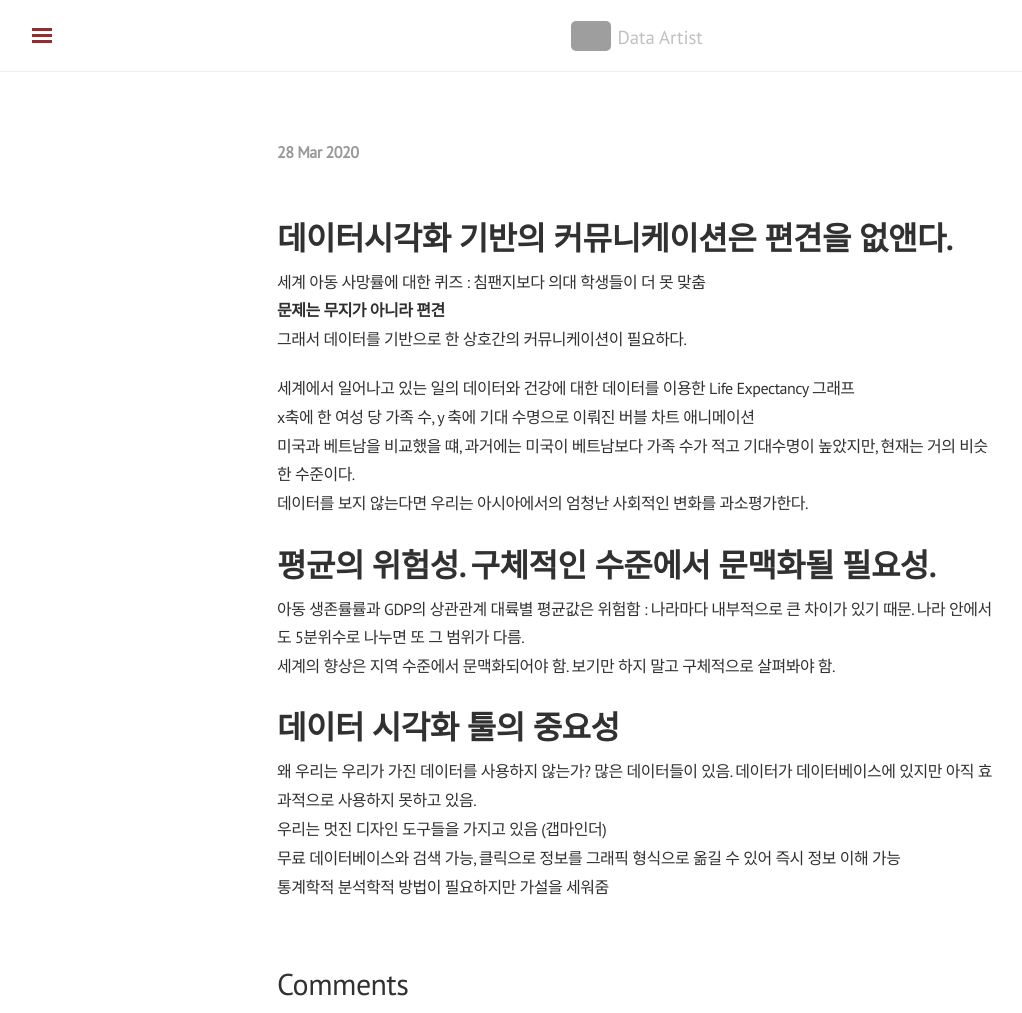
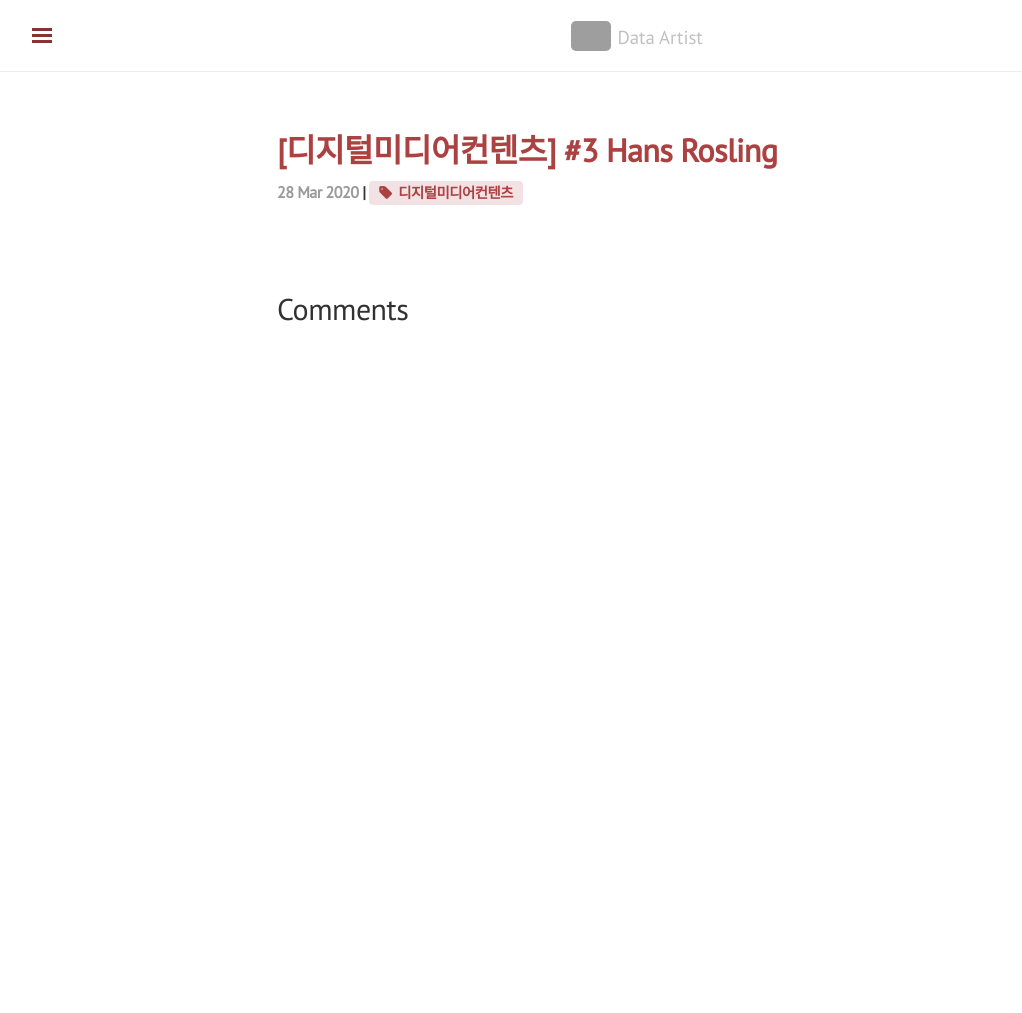
Before and after one commit to shanny924/shanny924.github.io, a Jekyll site: the page built from _posts/2020-03-28-lecture#3.md, in a window 1280 px wide and 1013 px high. Shown: the whole window, without its empty margins (3-1025 px from the left). Built offline with Jekyll 4.4.1, drawn with Linux system fonts in a browser that asks for light colours; nearby versions of some CDN libraries; our own code applies the rules of GitHub Pages for plain Markdown files; comment, search, counter and statistics services are not loaded; grey boxes are pictures that could not be loaded.

Commit message:
Update 2020-03-28-lecture#3.md

```diff
--- a/_posts/2020-03-28-lecture#3.md
+++ b/_posts/2020-03-28-lecture#3.md
@@ -1,32 +1,6 @@
 ---
 layout: post
-title: '[TED] The best stats you've ever seen - Hans Rosling'
-category : [Data visualization]
-tag: [강연내용 정리]
+title: ' [디지털미디어컨텐츠] #3 Hans Rosling '
+category : [School]
+tag: [디지털미디어컨텐츠]
 ---
-# 데이터시각화 기반의 커뮤니케이션은 편견을 없앤다.
-
-세계 아동 사망률에 대한 퀴즈  : 침팬지보다 의대 학생들이 더 못 맞춤
-**문제는 무지가 아니라 편견**
-그래서 데이터를 기반으로 한 상호간의 커뮤니케이션이 필요하다.
-
-
-세계에서 일어나고 있는 일의 데이터와 건강에 대한 데이터를 이용한 Life Expectancy 그래프
-x축에 한 여성 당 가족 수, y 축에 기대 수명으로 이뤄진 버블 차트 애니메이션
-미국과 베트남을 비교했을 떄, 과거에는 미국이 베트남보다 가족 수가 적고 기대수명이 높았지만, 현재는 거의 비슷한 수준이다.
-데이터를 보지 않는다면 우리는 아시아에서의 엄청난 사회적인 변화를 과소평가한다.
-
-
-# 평균의 위험성. 구체적인 수준에서 문맥화될 필요성.
-
-아동 생존률률과 GDP의 상관관계
-대륙별 평균값은 위험함 : 나라마다 내부적으로 큰 차이가 있기 때문. 나라 안에서도 5분위수로 나누면 또 그 범위가 다름.
-세계의 향상은 지역 수준에서 문맥화되어야 함. 보기만 하지 말고 구체적으로 살펴봐야 함.
-
-
-# 데이터 시각화 툴의 중요성
-
-왜 우리는 우리가 가진 데이터를 사용하지 않는가? 많은 데이터들이 있음. 데이터가 데이터베이스에 있지만 아직 효과적으로 사용하지 못하고 있음.
-우리는 멋진 디자인 도구들을 가지고 있음 (갭마인더)
-무료 데이터베이스와 검색 가능, 클릭으로 정보를 그래픽 형식으로 옮길 수 있어 즉시 정보 이해 가능
-통계학적 분석학적 방법이 필요하지만 가설을 세워줌
```
